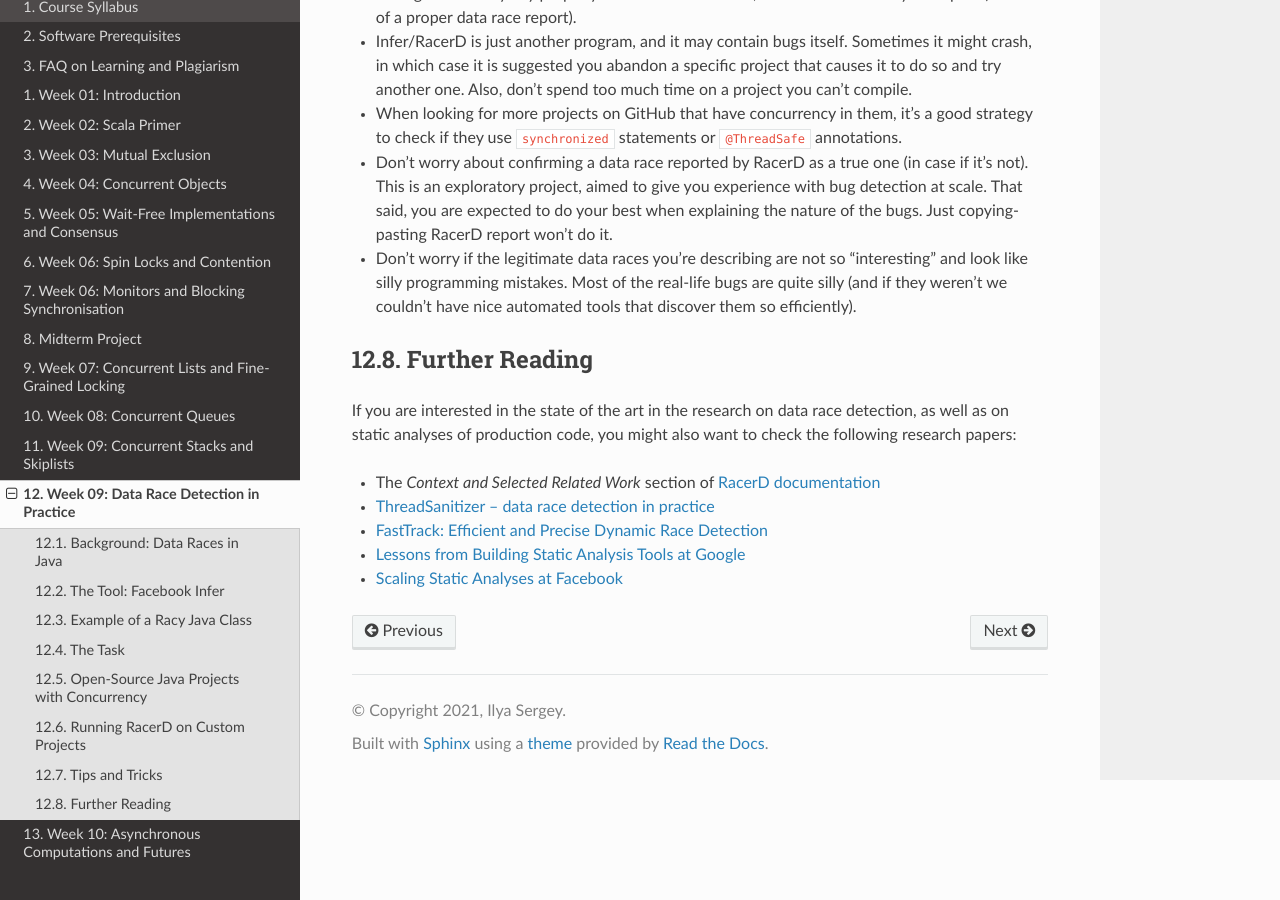
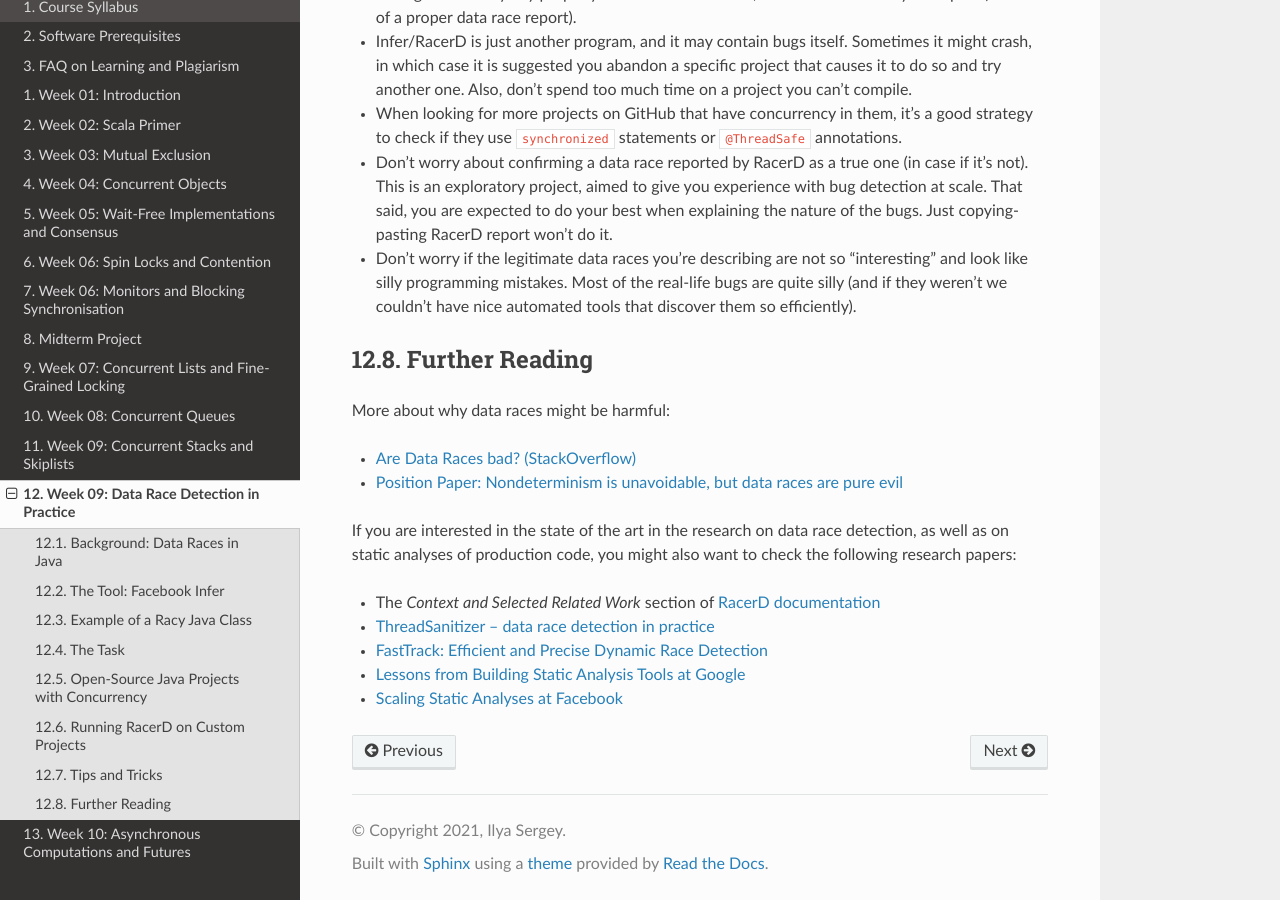
Before and after one commit to ilyasergey/YSC4231, a Sphinx documentation site: the page built from source/week-11-races.rst, in a window 1280 px wide and 900 px high, scrolled down 6862 px. Built offline with Sphinx 7.4.7 and the Read the Docs theme 2.0.0, drawn with Linux system fonts in a browser that asks for light colours.

Commit message:
on races

```diff
--- a/source/week-11-races.rst
+++ b/source/week-11-races.rst
@@ -395,6 +395,11 @@ Here are some hints and comments on how to approach this assignment.
 Further Reading
 ---------------
 
+More about why data races might be harmful:
+
+* `Are Data Races bad? (StackOverflow) <https://stackoverflow.com/questions/20374281/are-data-races-bad>`_
+* `Position Paper: Nondeterminism is unavoidable, but data races are pure evil <https://www.hpl.hp.com/techreports/2012/HPL-2012-218.pdf>`_
+
 If you are interested in the state of the art in the research on data
 race detection, as well as on static analyses of production code, you
 might also want to check the following research papers:
```
